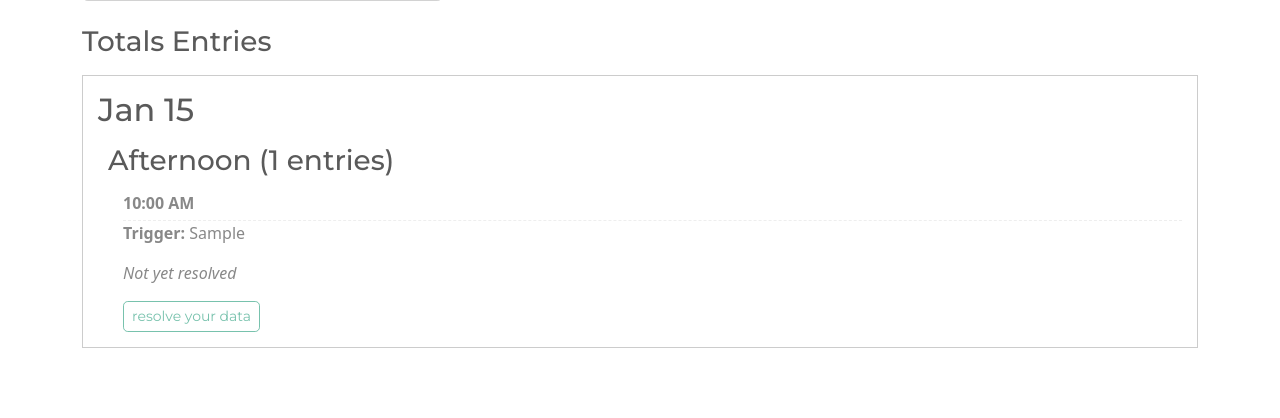
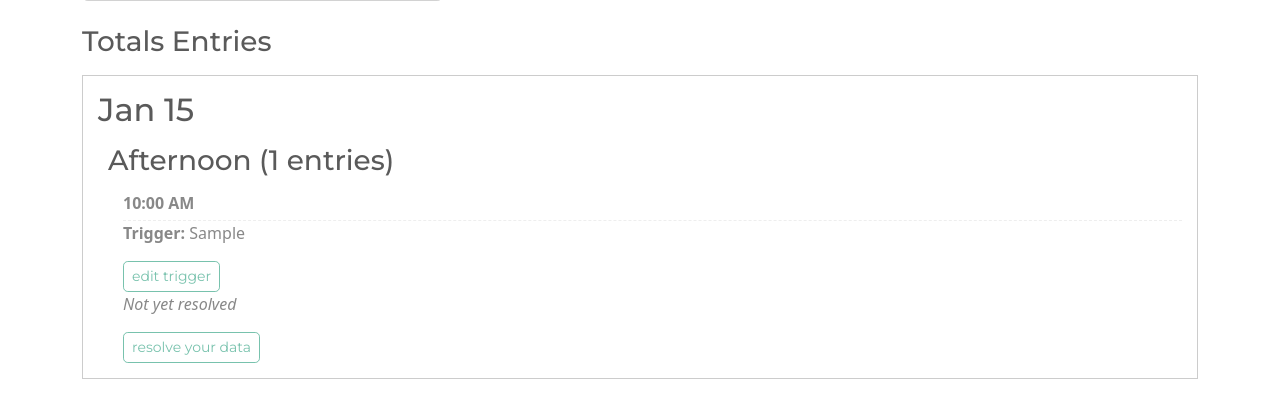
Before and after one commit to HarshitPant-999/ADHD-Tracker-Project, a Flask app: page /history in a window 1280 px wide. Shown: the part 353-771 px from the top of the page. Run offline with Flask 3, Linux system fonts and the light colour scheme; tables that the repository leaves empty hold one stand-in row (values such as "Sample post"); some libraries are stand-ins or nearby versions.

Commit message:
Add edit form - edits on reset info and trigger - edit link on history route with resolve link

```diff
--- a/routes/entries.py
+++ b/routes/entries.py
@@ -1,5 +1,5 @@
 from flask import Blueprint, render_template, request, redirect, url_for
-from forms import EntryForm, ResolveForm
+from forms import EntryForm, ResolveForm, EditForm
 from models import Entry, db
 from datetime import datetime, timedelta
 
@@ -83,3 +83,17 @@ def history():
         entry.month_day = entry.timestamp.strftime("%b %d")
         time_block = get_time_block(entry.timestamp)
     return render_template("history.html", time_block=time_block, entries=total_entries, total_crashes=total_entries_count, total_days=total_days_count, get_time_block=get_time_block, month_day=entry.month_day)
+
+@entries_bp.route("/edit/<int:entry_id>", methods=["GET", "POST"])
+def edit(entry_id):
+    entry = db.get_or_404(Entry, entry_id)
+    edit_form = EditForm(
+        trigger=entry.trigger,
+        reset_info=entry.reset_info,
+    )
+    if edit_form.validate_on_submit():
+        entry.trigger = edit_form.trigger.data
+        entry.reset_info = edit_form.reset_info.data
+        db.session.commit()
+        return redirect(url_for("entries.history", entry_id=entry.id))
+    return render_template("log_entry.html", form=edit_form)
--- a/templates/history.html
+++ b/templates/history.html
@@ -54,6 +54,8 @@
             <div class="entry-detail" style="padding: 5px 0; border-bottom: 1px dashed #eee;">
               <strong>{{ entry.timestamp.strftime('%I:%M %p') }}</strong></div>
             <p class="entry-detail"><strong>Trigger:</strong> {{ entry.trigger }}</p>
+            <a href="{{ url_for('entries.edit', entry_id=entry.id) }}" class="btn btn-outline-primary btn-sm">edit trigger</a>
+
             {% if entry.reset_info %}
             <p class="entry-detail" style="padding: 5px 0; border-bottom: 1px dashed #eee;"><strong>Reset Info:</strong> {{ entry.reset_info }}</p>
             <p class="card-text"><strong>Reset Time:</strong> {{ entry.reset_time }} hour</p>
```
Also changed, not shown: forms.py (+6 -1 lines).
